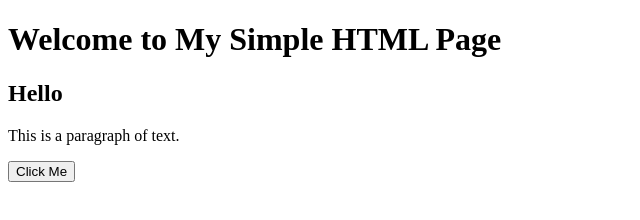
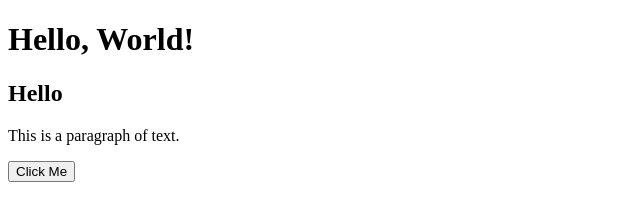
Before and after one commit to Sheryl0823/midterm_lab, a plain HTML site: page index.html in a window 1280 px wide. Shown: the whole page, without its empty margins (0-640 px from the left). Drawn offline with Linux system fonts and the light colour scheme.

```diff
--- a/index.html
+++ b/index.html
@@ -4,7 +4,7 @@
     <title>Lab Exam</title>
 </head>
 <body>
-    <h1>Welcome to My Simple HTML Page</h1>
+  <h1>Hello, World!</h1>
       <h2>Hello</h2>
 
     <p>This is a paragraph of text.</p>
```
